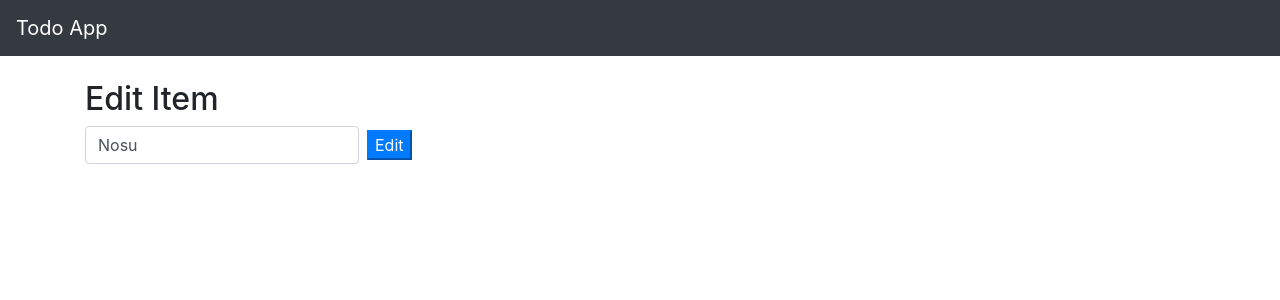
After one commit to sudarshaana/django_practice, a Django app: page /todo_edit/9 in a window 1280 px wide. The commit adds this page. Shown: the top 300 px of the page. Run offline with Django 3.2, Linux system fonts and the light colour scheme; data comes from the database, SQL or seed files in the repository; both versions use the stored data as it was after the commit; some libraries are stand-ins or nearby versions.

Commit message:
edit option added

```diff
--- a/todo_app/main/settings.py
+++ b/todo_app/main/settings.py
@@ -68,9 +68,9 @@ AUTH_PASSWORD_VALIDATORS = [
 ]
 
 LANGUAGE_CODE = 'en-us'
-TIME_ZONE = 'UTC'
-USE_I18N = True
-USE_L10N = True
+TIME_ZONE = 'Asia/Dhaka'
+# USE_I18N = True
+# USE_L10N = True
 USE_TZ = True
 
 STATIC_URL = '/static/'
--- a/todo_app/main/urls.py
+++ b/todo_app/main/urls.py
@@ -8,4 +8,5 @@ urlpatterns = [
   url(r'^$', views.home, name='home'),
   url(r'^add_todo/', views.add_todo),
   path('todo_delete/<int:todo_id>', views.todo_delete),
+  path('todo_edit/<int:todo_id>', views.todo_edit),
 ]
--- a/todo_app/main/views.py
+++ b/todo_app/main/views.py
@@ -22,3 +22,18 @@ def add_todo(request):
 def todo_delete(request, todo_id):
   Todo.objects.get(id=todo_id).delete()
   return HttpResponseRedirect("/")
+
+def todo_edit(request, todo_id):
+  obj = Todo.objects.get(id=todo_id)
+
+  if request.method == "POST":
+    content = request.POST["text"]
+    obj.text = content
+    obj.save()
+    return HttpResponseRedirect("/")
+
+  text = obj.text
+  content = {"text": text}
+  print(obj)
+  print(content)
+  return render(request, 'main/edit.html', content)
--- /dev/null
+++ b/todo_app/templates/main/edit.html
@@ -0,0 +1,16 @@
+{% extends "base.html" %}
+
+{% block content %}
+  <div class = "row mt-4">
+    <div class="col">
+      <h2> Edit Item</h2>
+        <form class="form-inline" action="" method="POST">
+          {% csrf_token %}
+          <input type="text" class="form-control mb-2 mr-sm-2" placeholder="type here..." name="text" value="{{ text }}"/>
+          <button type="submit" class="btn-primary mb-2">Edit</button>
+
+        </form>
+    </div>
+  </div>
+
+{% endblock content %}
--- a/todo_app/templates/main/index.html
+++ b/todo_app/templates/main/index.html
@@ -23,6 +23,11 @@
           <form action="todo_delete/{{ todo.id }}" type="POST">
             <button type="submit" class="btn-danger btn-sm mb-2">Delete</button>
           </form>
+
+          <form action="todo_edit/{{ todo.id }}" type="POST">
+            <button type="submit" class="btn-warning btn-sm mb-2">Edit</button>
+          </form>
+
         </div>
          <br>
          <small>
```
Also changed, not shown: todo_app/db.sqlite3.
